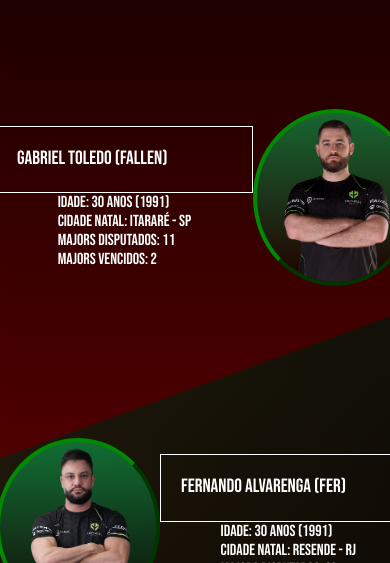
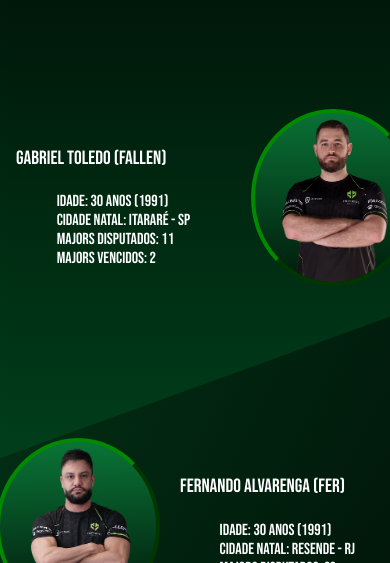
Before and after one commit to RyanForward/Imperial, a plain HTML site: page index.html in a window 390 px wide. Shown: the part 281-844 px from the top of the page. Drawn offline with Linux system fonts and the light colour scheme.

Commit message:
Changing to the right color again

```diff
--- a/style.css
+++ b/style.css
@@ -22,10 +22,10 @@
     }
 
     html, body{
-        background:linear-gradient(to bottom, black, red);
+        background:linear-gradient(to bottom, black, #00D85B);
         animation: colors 5s ease-in infinite;
         width: 100vw;
-        height: 280vh;
+        height: 300vh;
         overflow-x: hidden;
     }
 
@@ -111,7 +111,6 @@
 
 
     .player-name{
-        border: 1px solid white;
         font-family: Bebas;
         z-index: 1;
         color: white;
```
